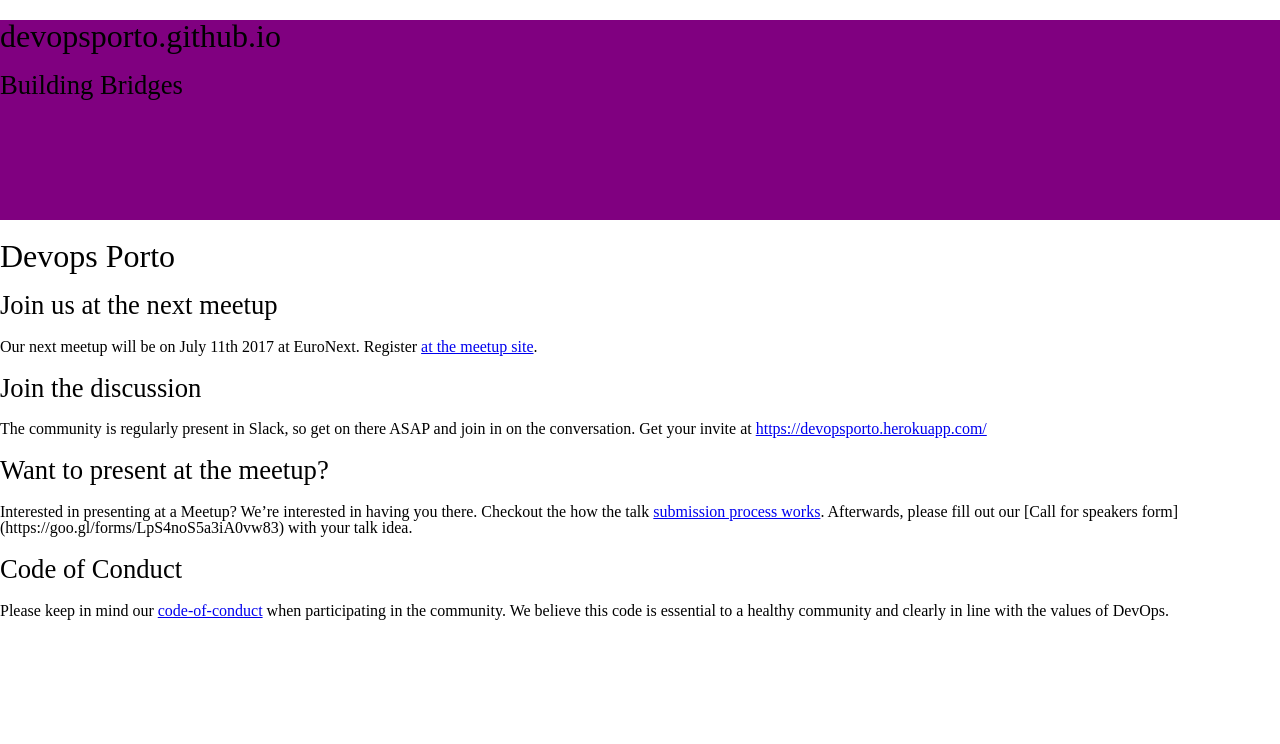
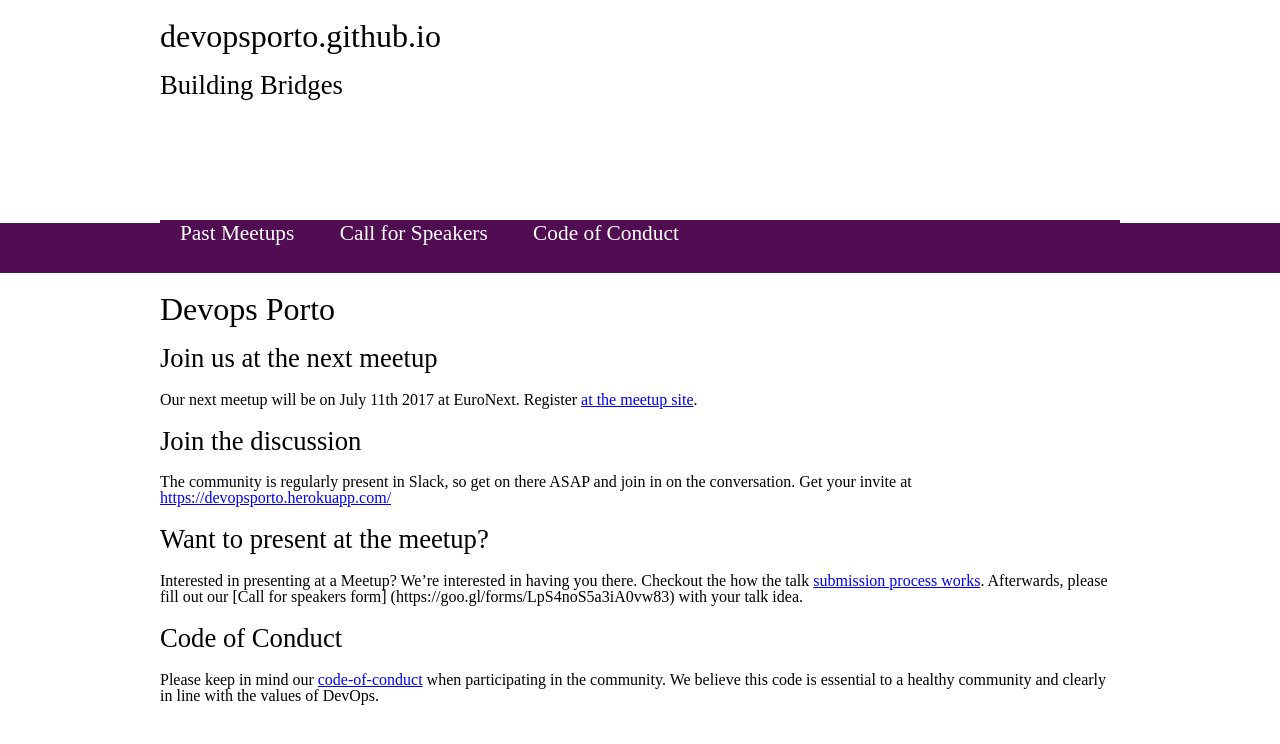
Before and after one commit to DevOpsPorto/devopsporto.github.io, a Jekyll site: the page built from index.md, in a window 1280 px wide. Shown: the top 744 px of the page. Built offline with Jekyll 4.4.1, drawn with Linux system fonts in a browser that asks for light colours; our own code applies the rules of GitHub Pages for plain Markdown files.

Commit message:
some css styling and past meetups page

```diff
--- a/_layouts/default.html
+++ b/_layouts/default.html
@@ -1,16 +1,31 @@
 <html>
+
 <head>
     <title>DevOps Porto Community</title>
     <link rel="stylesheet" href="/assets/css/style.css?v=d12cd39be3b3445b5c8f8e424ca021611e248560">
 </head>
+
 <body>
+    <div class="container">
         <section class="page-header">
             <h1 class="project-name">devopsporto.github.io</h1>
             <h2 class="project-tagline">Building Bridges</h2>
         </section>
-
+    </div>
+    <section class="menu">
+        <nav>
+            <ul>
+                <li><a href="pastmeetups.html">Past Meetups</a></li>
+                <li><a href="speakerfollowup.html">Call for Speakers</a></li>
+                <li><a href="codeofconduct.html">Code of Conduct</a></li>
+            </ul>
+        </nav>
+    </section>
+    <div class="container">
             <section class="main-content">
             {{ content }}
         </section>
+    </div>
 </body>
+
 </html>
--- a/assets/css/style.css
+++ b/assets/css/style.css
@@ -47,11 +47,38 @@
 }
 
 /* page specific */
-.page-header {
-	height:200px;
-	background-color: purple
-}
-
 h1 { font-size:24pt; margin-bottom:20px; margin-top:20px}
 h2 { font-size:20pt; margin-bottom:20px; margin-top:20px}
 h3 { font-size:16pt; margin-bottom:20px; margin-top:20px}
+
+.container {
+	margin:auto;
+}
+
+	.container section{
+		width: 960px;
+		margin:auto;
+	}
+.page-header {
+	height:200px;
+	border-bottom: solid 3px #510d51;
+}
+
+.menu {
+	height:50px;
+	background-color: #510d51;
+	color: white;
+	font-size: 16pt;
+}
+	.menu nav{
+		width:960px;
+		margin:auto;
+	}
+	.menu li{
+		display: inline-block;
+		margin: 0 20px;
+	}
+	.menu a{
+		color: white;
+		text-decoration: none;
+	}
```
Also changed, not shown: meetups.md (added, +11 -0 lines). Lines whose indentation alone changed are shown as unchanged.
